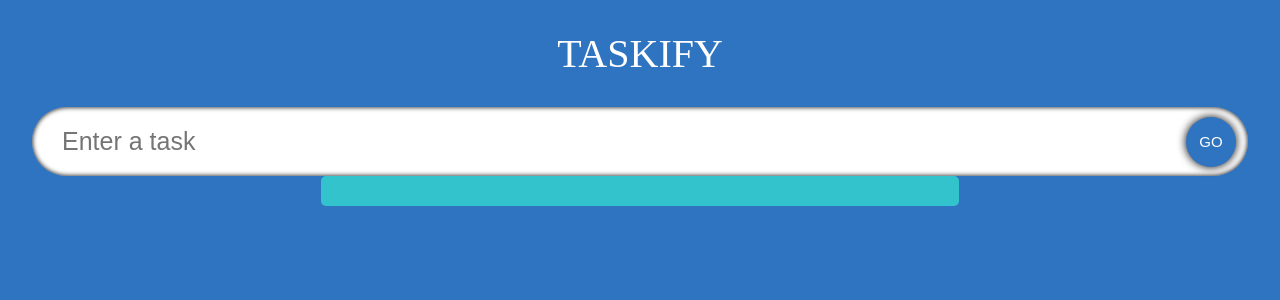
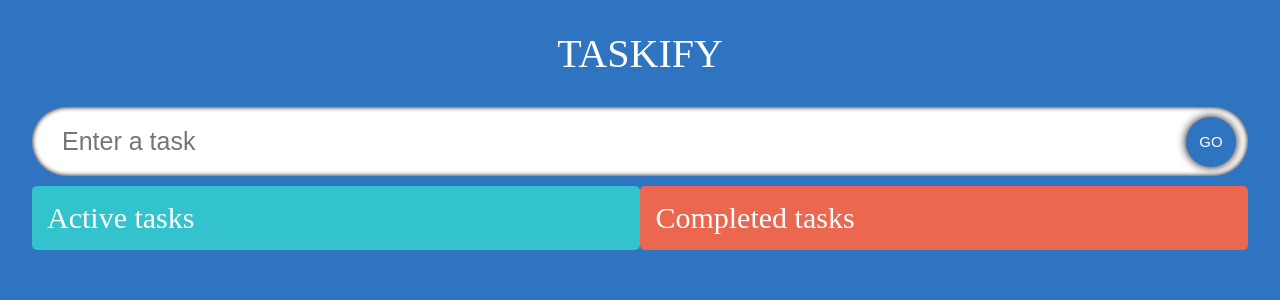
Before and after one commit to HerveDelaunay/taskify, a React (Create React App) app: page / in a window 1280 px wide. Shown: the top 300 px of the page. Built offline with nearby package versions, Linux system fonts and the light colour scheme; a web font is replaced by a local one.

Commit message:
feat-Drag&Drop: wip

```diff
--- a/package.json
+++ b/package.json
@@ -9,8 +9,10 @@
     "@types/jest": "^27.0.1",
     "@types/node": "^16.7.13",
     "@types/react": "^18.0.0",
+    "@types/react-beautiful-dnd": "^13.1.2",
     "@types/react-dom": "^18.0.0",
     "react": "^18.0.0",
+    "react-beautiful-dnd": "^13.1.0",
     "react-dom": "^18.0.0",
     "react-icons": "^4.3.1",
     "react-scripts": "5.0.1",
--- a/src/App.tsx
+++ b/src/App.tsx
@@ -3,10 +3,12 @@
 import InputField from './components/InputField';
 import TodoList from './components/TodoList';
 import { Todo } from './model';
+import { DragDropContext } from 'react-beautiful-dnd';
 
 const App: React.FC = () => {
   const [todo, setTodo] = useState<string>("");
   const [todos, setTodos] = useState<Todo[]>([]);
+  const [completedTodos, setCompletedTodos] = useState<Todo[]>([]);
   const handleAdd = (event: React.FormEvent) => {
     event.preventDefault();
     if (todo) {
@@ -15,11 +17,17 @@
     }
   };
   return (
-  <div className="App">
-    <span className='heading'>Taskify</span>
-    <InputField todo={todo} setTodo={setTodo} handleAdd={handleAdd}/>
-    <TodoList todos={todos} setTodos={setTodos}/>
-  </div>
+    <DragDropContext onDragEnd={() => {}}>
+      <div className="App">
+        <span className='heading'>Taskify</span>
+        <InputField todo={todo} setTodo={setTodo} handleAdd={handleAdd}/>
+        <TodoList
+          todos={todos}
+          setTodos={setTodos}
+          completedTodos={completedTodos}
+          setCompletedTodos={setCompletedTodos}/>
+      </div>
+    </DragDropContext>
 );
 };
 
--- a/src/components/SingleTodo.tsx
+++ b/src/components/SingleTodo.tsx
@@ -3,14 +3,16 @@
 import { AiFillEdit, AiFillDelete } from "react-icons/ai"
 import { MdDone } from "react-icons/md"
 import './styles.css'
+import { Draggable } from 'react-beautiful-dnd'
 
 type Props = {
   todo: Todo,
   todos: Todo[],
-  setTodos: React.Dispatch<React.SetStateAction<Todo[]>>
+  setTodos: React.Dispatch<React.SetStateAction<Todo[]>>,
+  index: number
 }
 
-const SingleTodo = ({todo, todos, setTodos}: Props) => {
+const SingleTodo = ({todo, todos, setTodos, index}: Props) => {
   const [edit, setEdit] = useState<boolean>(false)
   const [editTodo, setEditTodo] = useState<string>(todo.todo)
   const inputRef = useRef<HTMLInputElement>(null);
@@ -30,9 +32,14 @@
   }, [edit])
 
   return (
-    <form className='todos__single' onSubmit={(event) =>{
-      handleEdit(event, todo.id)
-    }}>
+    <Draggable draggableId={todo.id.toString()} index={index}>
+      {(provided) => (
+        <form className='todos__single'
+          onSubmit={(event) =>{ handleEdit(event, todo.id)}}
+          {...provided.draggableProps}
+          {...provided.dragHandleProps}
+          ref={provided.innerRef}
+          >
           { edit ?
             <input type="text" value={editTodo}
             ref={inputRef}
@@ -63,5 +70,8 @@
         </form>
         )
       }
+    </Draggable>
+  )
+}
 
 export default SingleTodo
--- a/src/components/TodoList.tsx
+++ b/src/components/TodoList.tsx
@@ -2,25 +2,61 @@
 import { Todo } from '../model';
 import SingleTodo from './SingleTodo';
 import './styles.css';
+import { Droppable } from 'react-beautiful-dnd';
 
 interface Props {
   todos: Todo[],
-  setTodos: React.Dispatch<React.SetStateAction<Todo[]>>
+  setTodos: React.Dispatch<React.SetStateAction<Todo[]>>,
+  completedTodos: Todo[],
+  setCompletedTodos: React.Dispatch<React.SetStateAction<Todo[]>>
 }
 
-const TodoList: React.FC<Props> = ({todos, setTodos}) => {
+const TodoList: React.FC<Props> = ({todos, setTodos, completedTodos, setCompletedTodos}) => {
   return (
-    <div className='todos'>
-      {todos.map((todo) => (
+    <div className='container'>
+      <Droppable droppableId="TodosList">
+        { (provided) => (
+            <div className='todos'
+              ref={provided.innerRef}
+              {...provided.droppableProps}
+            >
+           <span className="todos__heading">Active tasks</span>
+           {todos.map((todo, index) => (
              <SingleTodo
-          todo={todo}
+               index={index}
                key={todo.id}
                todos={todos}
+               todo={todo}
                setTodos={setTodos}
              />
            ))}
          </div>
         )
         }
+      </Droppable>
+      <Droppable droppableId="TodosRemove">
+        {
+          (provided) => (
+            <div className='todos remove'
+              ref={provided.innerRef}
+              {...provided.droppableProps}
+            >
+            <span className="todos__heading">Completed tasks</span>
+            {completedTodos.map((todo, index) => (
+              <SingleTodo
+                index={index}
+                key={todo.id}
+                todo={todo}
+                todos={completedTodos}
+                setTodos={setCompletedTodos}
+              />
+            ))}
+          </div>
+          )
+        }
+      </Droppable>
+    </div>
+  )
+}
 
 export default TodoList
```
Also changed, not shown: 1 other file (tests, documents, lock files or other folders). Lines whose indentation alone changed are shown as unchanged.
